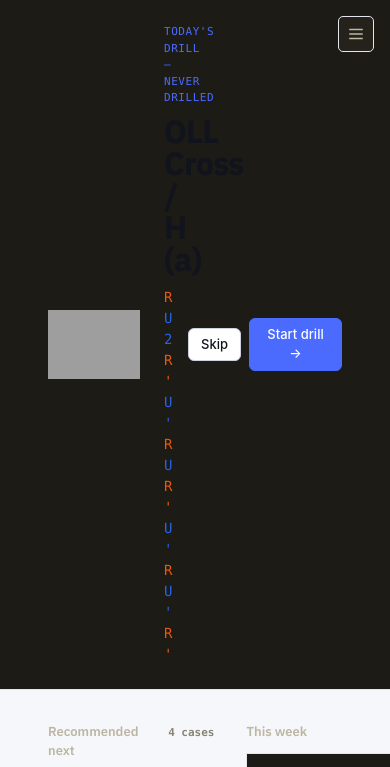
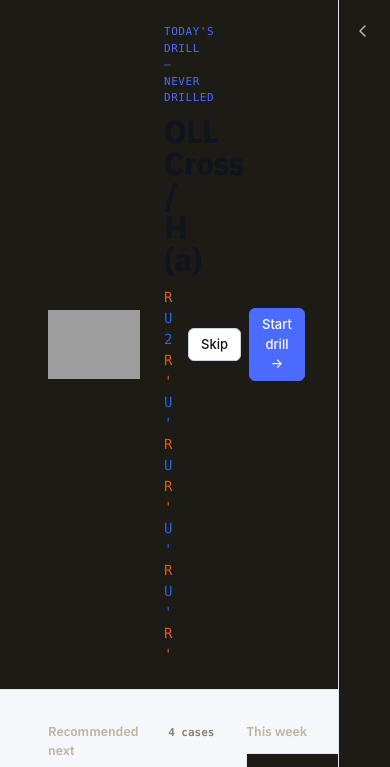
Before and after one commit to sawmint/rubiks-storage, a website with bundled scripts: page index.html in a window 390 px wide. Both pictures are taken after a click on the button "Collapse sidebar". Shown: the top 767 px of the page. Built offline with nearby package versions, Linux system fonts and the light colour scheme; grey boxes are pictures that could not be loaded.

Commit message:
Replace hamburger with thin-rail arrow toggle, nudge logo padding

```diff
--- a/app.js
+++ b/app.js
@@ -441,16 +441,17 @@ function bindWorkspaceBar() {
 const NAV_COLLAPSE_KEY = "rs-nav-collapsed-v1";
 function bindSidebarCollapse() {
   const app = document.querySelector(".app");
-  const collapseBtn = document.getElementById("ws-collapse");  // inside the sidebar
-  const expandBtn = document.getElementById("ws-expand");      // floating, shown when collapsed
-  if (!app) return;
+  const toggleBtn = document.getElementById("ws-collapse");  // the arrow at the top of the rail
+  if (!app || !toggleBtn) return;
 
   let collapsed = false;
   try { collapsed = localStorage.getItem(NAV_COLLAPSE_KEY) === "1"; } catch (e) { /* private mode */ }
 
   const apply = () => {
     app.classList.toggle("nav-collapsed", collapsed);
-    if (collapseBtn) collapseBtn.setAttribute("aria-expanded", String(!collapsed));
+    toggleBtn.setAttribute("aria-expanded", String(!collapsed));
+    toggleBtn.setAttribute("aria-label", collapsed ? "Expand sidebar" : "Collapse sidebar");
+    toggleBtn.title = collapsed ? "Expand sidebar" : "Collapse sidebar";
   };
   apply();
   // Enable transitions only after the initial state has painted, so a
@@ -458,13 +459,11 @@ function bindSidebarCollapse() {
   // animate closed on every page load.
   requestAnimationFrame(() => app.classList.add("nav-anim"));
 
-  const setCollapsed = (v) => {
-    collapsed = v;
+  toggleBtn.addEventListener("click", () => {
+    collapsed = !collapsed;
     try { localStorage.setItem(NAV_COLLAPSE_KEY, collapsed ? "1" : "0"); } catch (e) { /* private mode */ }
     apply();
-  };
-  if (collapseBtn) collapseBtn.addEventListener("click", () => setCollapsed(true));
-  if (expandBtn) expandBtn.addEventListener("click", () => setCollapsed(false));
+  });
 }
 
 function setActivePage(page) {
--- a/index.html
+++ b/index.html
@@ -183,62 +183,45 @@
       z-index: 20;
       overflow: hidden;
     }
-    /* Collapsed: the sidebar shrinks away to the right; only #ws-expand stays. */
+    /* Collapsed: the sidebar shrinks to a thin rail that shows only the arrow.
+       Everything else (logo, nav, account) fades out and is clipped away. */
     .app.nav-collapsed .ws-bar {
-      width: 0;
-      padding-left: 0;
-      padding-right: 0;
-      border-left-width: 0;
+      width: 52px;
+      padding-left: var(--s-2);
+      padding-right: var(--s-2);
+    }
+    .app.nav-collapsed .ws-brand,
+    .app.nav-collapsed .ws-modes,
+    .app.nav-collapsed .ws-user {
       opacity: 0;
       pointer-events: none;
     }
+    .app.nav-collapsed .ws-brand { flex: 0 0 0; width: 0; }
+    .app.nav-collapsed .ws-top { justify-content: center; gap: 0; }
+    /* Arrow points right while open (→ "collapse"); flips to point left while
+       collapsed (← "expand"). */
+    .app.nav-collapsed .ws-collapse svg { transform: rotate(180deg); }
+
     /* Animate open/close. The .nav-anim guard (added one frame after load)
        stops a localStorage-collapsed sidebar from animating shut on every load. */
     .app.nav-anim .ws-bar {
-      transition: width 0.22s ease, padding 0.22s ease, opacity 0.16s ease;
-    }
-
-    /* Floating hamburger that brings the sidebar back when it's hidden. */
-    .ws-expand {
-      position: fixed;
-      top: var(--s-4);
-      right: var(--s-4);
-      z-index: 30;
-      width: 36px;
-      height: 36px;
-      display: inline-flex;
-      align-items: center;
-      justify-content: center;
-      padding: 0;
-      background: var(--surface-2);
-      border: 1px solid var(--border);
-      border-radius: var(--r-md);
-      color: var(--text-soft);
-      cursor: pointer;
-      opacity: 0;
-      visibility: hidden;
-      transform: scale(0.92);
-      pointer-events: none;
-    }
-    .ws-expand:hover { color: var(--text); background: var(--surface-3); border-color: var(--border-strong); }
-    .ws-expand svg { width: 18px; height: 18px; display: block; }
-    .app.nav-collapsed .ws-expand {
-      opacity: 1;
-      visibility: visible;
-      transform: scale(1);
-      pointer-events: auto;
-    }
-    /* Fade the hamburger in only after the sidebar has finished sliding away. */
-    .app.nav-anim .ws-expand {
-      transition: opacity 0.16s ease, transform 0.16s ease, visibility 0s linear 0.16s;
-    }
-    .app.nav-anim.nav-collapsed .ws-expand {
-      transition: opacity 0.16s ease 0.14s, transform 0.16s ease 0.14s, visibility 0s;
+      transition: width 0.24s ease, padding 0.24s ease;
+    }
+    .app.nav-anim .ws-brand,
+    .app.nav-anim .ws-modes,
+    .app.nav-anim .ws-user {
+      transition: opacity 0.16s ease;
+    }
+    .app.nav-anim .ws-collapse svg {
+      transition: transform 0.24s ease;
     }
 
     @media (prefers-reduced-motion: reduce) {
       .app.nav-anim .ws-bar,
-      .app.nav-anim .ws-expand { transition: none; }
+      .app.nav-anim .ws-brand,
+      .app.nav-anim .ws-modes,
+      .app.nav-anim .ws-user,
+      .app.nav-anim .ws-collapse svg { transition: none; }
     }
 
     /* Brand + collapse toggle row */
@@ -251,10 +234,12 @@
     .ws-brand {
       display: flex;
       align-items: center;
+      justify-content: flex-end;
       gap: var(--s-2);
       flex: 1;
       min-width: 0;
       overflow: hidden;
+      padding-right: var(--s-1);
     }
     .ws-brand-mark {
       width: 18px;
@@ -2377,16 +2362,6 @@
 <!-- ============================================================ -->
 <div class="app">
 
-  <!-- Floating button that brings the sidebar back when it's collapsed.
-       Only this remains on screen in the collapsed state. -->
-  <button class="ws-expand" id="ws-expand" type="button" aria-label="Open menu" title="Open menu">
-    <svg viewBox="0 0 16 16" fill="none" stroke="currentColor" stroke-width="1.4" stroke-linecap="round" aria-hidden="true">
-      <line x1="2.5" y1="4" x2="13.5" y2="4"></line>
-      <line x1="2.5" y1="8" x2="13.5" y2="8"></line>
-      <line x1="2.5" y1="12" x2="13.5" y2="12"></line>
-    </svg>
-  </button>
-
   <main class="ws-main">
     <!-- Each .page is filled by render functions in app.js -->
     <section class="page active" data-page="home"   id="page-home"></section>
@@ -2403,6 +2378,11 @@
 
   <header class="ws-bar">
     <div class="ws-top">
+      <button class="ws-collapse" id="ws-collapse" type="button" aria-label="Collapse sidebar" aria-expanded="true" title="Collapse sidebar">
+        <svg viewBox="0 0 16 16" fill="none" stroke="currentColor" stroke-width="1.5" stroke-linecap="round" stroke-linejoin="round" aria-hidden="true">
+          <path d="M6 3l5 5-5 5"></path>
+        </svg>
+      </button>
       <div class="ws-brand">
         <span class="ws-brand-mark" aria-hidden="true">
           <span style="background:var(--cube-yellow)"></span>
@@ -2412,13 +2392,6 @@
         </span>
         <span class="ws-brand-name">rubik's storage</span>
       </div>
-      <button class="ws-collapse" id="ws-collapse" type="button" aria-label="Collapse sidebar" aria-expanded="true" title="Collapse sidebar">
-        <svg viewBox="0 0 16 16" fill="none" stroke="currentColor" stroke-width="1.4" stroke-linecap="round" aria-hidden="true">
-          <line x1="2.5" y1="4" x2="13.5" y2="4"></line>
-          <line x1="2.5" y1="8" x2="13.5" y2="8"></line>
-          <line x1="2.5" y1="12" x2="13.5" y2="12"></line>
-        </svg>
-      </button>
     </div>
     <nav class="ws-modes" id="ws-modes">
       <button class="ws-mode active" data-page="home" title="Home">
--- a/sw.js
+++ b/sw.js
@@ -9,7 +9,7 @@
  * caches get cleared on activate.
  * ========================================================= */
 
-const CACHE_VERSION = "rs-v70";
+const CACHE_VERSION = "rs-v71";
 
 // Same-origin shell files. Pre-fetched at install time.
 const CORE_ASSETS = [
```
